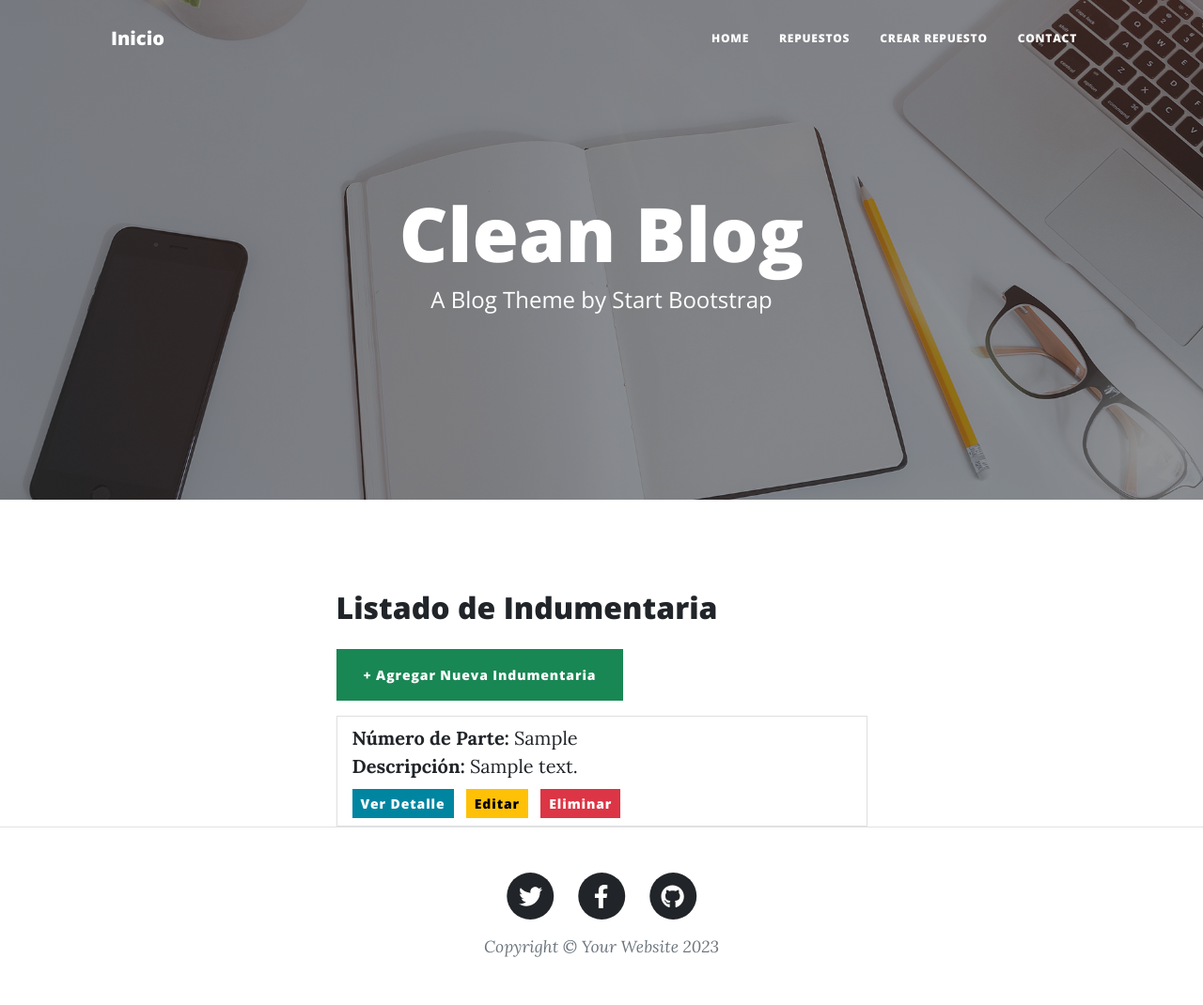
After one commit to danifurche/TP3_django, a Django app: page /listar-indumentaria/ in a window 1280 px wide. The commit adds this page. Shown: the whole page at 94% size. Run offline with Django 5.2, Linux system fonts and the light colour scheme; tables that the repository leaves empty hold one stand-in row (values such as "Sample post"); some libraries are stand-ins or nearby versions.

Commit message:
actuzalizacion_1907

```diff
--- a/mi_primer_app/models.py
+++ b/mi_primer_app/models.py
@@ -1,4 +1,5 @@
 from django.db import models
+from datetime import date
 
 class Repuesto(models.Model):
     num_parte = models.CharField(max_length=10)
@@ -14,6 +15,7 @@ class Cliente(models.Model):
     apellido = models.CharField(max_length=100)
     celular = models.CharField(max_length=20)
     email = models.EmailField()
+    fecha_cumple = models.DateField(default=date(2000, 1, 1))
 
     def __str__(self):
         return f"{self.nombre} {self.apellido}"
@@ -35,3 +37,11 @@ class Accesorio(models.Model):
 
     def __str__(self):
         return f'{self.marca} {self.modelo}'
+
+class Indumentaria(models.Model):
+    num_parte = models.CharField(max_length=10)
+    marca = models.CharField(max_length=20)
+    descripcion = models.TextField(null=True, blank=True)
+
+    def __str__(self):
+        return f'{self.marca} {self.num_parte}'
--- /dev/null
+++ b/mi_primer_app/templates/mi_primer_app/listar_indumentaria.html
@@ -0,0 +1,34 @@
+{% extends "padre.html" %}
+
+{% block content %}
+<div class="container mt-5">
+
+    <h2 class="mb-4">Listado de Indumentaria</h2>
+
+    <!-- Botón para agregar nueva indumentaria -->
+    <div class="mb-3">
+        <a href="{% url 'crear-indumentaria' %}" class="btn btn-success">
+            + Agregar Nueva Indumentaria
+        </a>
+    </div>
+
+    <ul class="list-group">
+        {% for item in indumentaria %}
+            <li class="list-group-item">
+                <strong>Número de Parte:</strong> {{ item.num_parte }}<br>
+                <strong>Descripción:</strong> {{ item.descripcion }}<br>
+
+                <!-- Botones alineados y con color -->
+                <div class="mt-2">
+                    <a href="{% url 'detalle-indumentaria' item.pk %}" class="btn btn-primary btn-sm me-2">Ver Detalle</a>
+                    <a href="{% url 'editar-indumentaria' item.pk %}" class="btn btn-warning btn-sm me-2">Editar</a>
+                    <a href="{% url 'eliminar-indumentaria' item.pk %}" class="btn btn-danger btn-sm">Eliminar</a>
+                </div>
+            </li>
+        {% empty %}
+            <li class="list-group-item">No hay indumentaria disponibles.</li>
+        {% endfor %}
+    </ul>
+
+</div>
+{% endblock %}
--- a/mi_primer_app/urls.py
+++ b/mi_primer_app/urls.py
@@ -2,7 +2,8 @@ from django.urls import path
 
 from .views import (saludo, saludo_con_template, inicio, crear_repuesto, buscar_repuesto,
                     listar_repuestos, crear_cliente, crear_unidad, AccesorioListView,
-                    AccesorioCreateview)
+                    AccesorioCreateview, IndumentariaListView, IndumentariaCreateview,
+                    IndumentariaDeleteView, IndumentariaDetailView, IndumentariaUpdateView )
 
 urlpatterns = [
     path('', inicio, name='inicio'),
@@ -16,4 +17,10 @@ urlpatterns = [
 
     # urls con vistas basadas ern clase
     path('listar-accesorio/', AccesorioListView.as_view(), name='listar-accesorio'),
-    path('crear-accesorio/', AccesorioCreateview.as_view(), name='crear-accesorio')]
+    path('crear-accesorio/', AccesorioCreateview.as_view(), name='crear-accesorio'),
+    path('listar-indumentaria/', IndumentariaListView.as_view(), name='listar-indumentaria'),
+    path('crear-indumentaria/', IndumentariaCreateview.as_view(), name='crear-indumentaria'),
+    path('detalle-indumentaria/<int:pk>', IndumentariaDetailView.as_view(), name='detalle-indumentaria'),
+    path('editar/<int:pk>', IndumentariaUpdateView.as_view(), name='editar-indumentaria'),
+    path('eliminar/<int:pk>', IndumentariaDeleteView.as_view(), name='eliminar-indumentaria')
+    ]
--- a/mi_primer_app/views.py
+++ b/mi_primer_app/views.py
@@ -2,9 +2,9 @@ from django.shortcuts import render, redirect
 from django.urls import reverse_lazy
 from django.views.generic import ListView, CreateView, UpdateView, DeleteView, DetailView
 
-from .models import Repuesto, Cliente, Unidad, Accesorio
+from .models import Repuesto, Cliente, Unidad, Accesorio, Indumentaria
 
-from .forms import RepuestoForm, ClienteForm, UnidadForm, AccesorioForm
+from .forms import RepuestoForm, ClienteForm, UnidadForm, AccesorioForm, IndumentariaForm
 
 from django.http import HttpResponse
 
@@ -44,7 +44,8 @@ def crear_cliente(request):
                 nombre=form.cleaned_data['nombre'],
                 apellido=form.cleaned_data['apellido'],
                 celular=form.cleaned_data['celular'],
-                email=form.cleaned_data['email']
+                email=form.cleaned_data['email'],
+                fecha_cumple=form.cleaned_data['fecha_cumple']
             )
             nuevo_cliente.save()
             return redirect('inicio')
@@ -79,7 +80,7 @@ def buscar_repuesto(request):
         num_parte = request.GET.get('num_parte', '')
         resultados = Repuesto.objects.filter(num_parte__icontains=num_parte)
         return render(request, 'mi_primer_app/repuesto.html', {
-            'repuestos': resultados,
+            'repuesto': resultados,
             'num_parte': num_parte
         })
 
@@ -92,3 +93,31 @@ class AccesorioCreateview(CreateView):
     form_class = AccesorioForm
     template_name = 'mi_primer_app/crear_accesorio.html'
     success_url = reverse_lazy()
+
+class IndumentariaListView(ListView):
+    model = Indumentaria
+    template_name = 'mi_primer_app/listar_indumentaria.html'
+    context_object_name = 'indumentaria'
+
+class IndumentariaCreateview(CreateView):
+    model = Indumentaria
+    form_class = IndumentariaForm
+    template_name = 'mi_primer_app/crear_indumentaria.html'
+    success_url = reverse_lazy('listar-indumentaria')
+
+class IndumentariaDetailView (DetailView):
+    model = Indumentaria
+    template_name = 'mi_primer_app/detalle_indumentaria.html'
+    context_object_name = 'indumentaria'
+
+
+class IndumentariaUpdateView (UpdateView):
+    model = Indumentaria
+    form_class = IndumentariaForm
+    template_name = 'mi_primer_app/crear_indumentaria.html'
+    success_url = reverse_lazy('listar-indumentaria')
+
+class IndumentariaDeleteView (DeleteView):
+    model = Indumentaria
+    template_name = 'mi_primer_app/eliminar_indumentaria.html'
+    success_url = reverse_lazy('listar-indumentaria')
--- a/templates/padre.html
+++ b/templates/padre.html
@@ -57,7 +57,6 @@
                   {% block content %}
                   {% endblock %}
 
-                <div class="d-flex justify-content-end mb-4"><a class="btn btn-primary text-uppercase" href="#!">Older Posts →</a></div>
                 </div>
             </div>
         </div>
```
Also changed, not shown: mi_primer_app/forms.py (+8 -1 lines), mi_primer_app/templates/mi_primer_app/crear_indumentaria.html (added, +20 -0 lines), mi_primer_app/templates/mi_primer_app/detalle_indumentaria.html (added, +10 -0 lines), mi_primer_app/templates/mi_primer_app/eliminar_indumentaria.html (added, +16 -0 lines), consigna.md (line endings or trailing spaces), mi_primer_app/migrations/0005_accesorio_cliente_unidad_delete_estudiante_and_more.py (added), mi_primer_app/migrations/0006_indumentaria_cliente_fecha_cumple.py (added).
